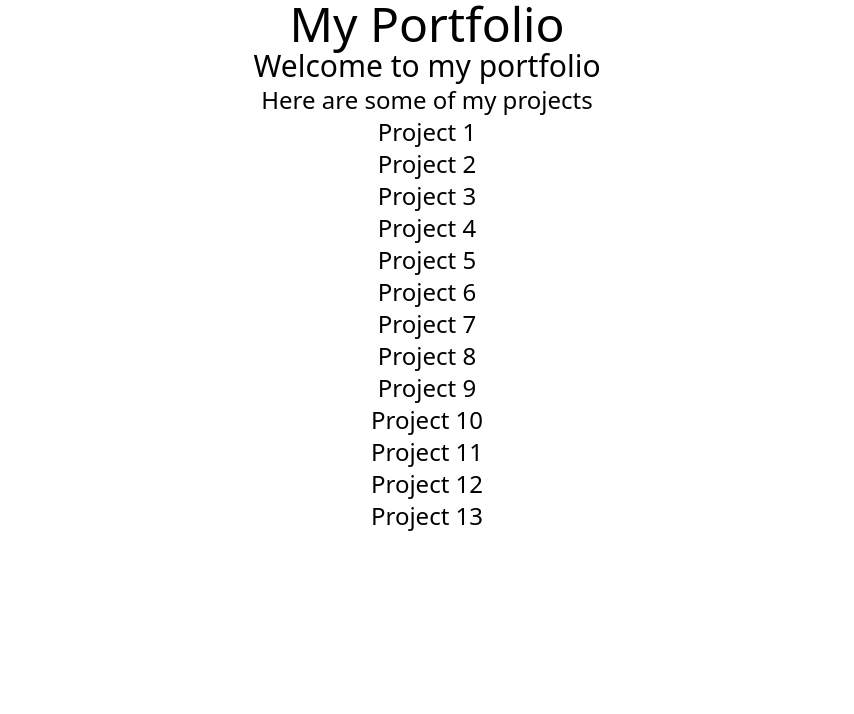
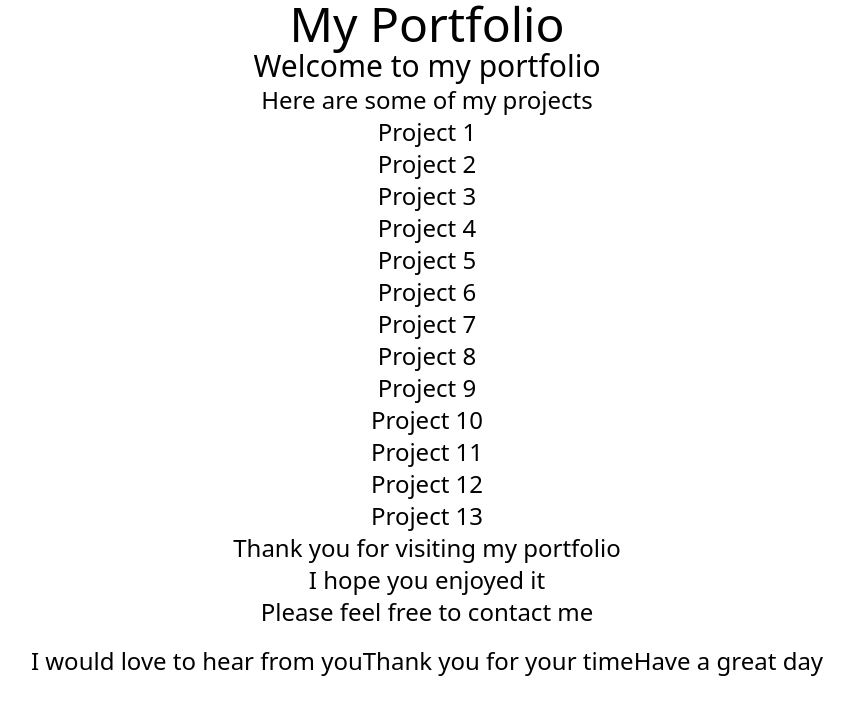
Before and after one commit to MogesBekele/portfolio-in-react, a React (Vite) app in the folder portfolio/: page / in a window 1280 px wide. Shown: the top 714 px of the page, without its empty margins (213-1067 px from the left). Built offline with nearby package versions, Linux system fonts and the light colour scheme.

Commit message:
just start the project

```diff
--- a/portfolio/src/App.jsx
+++ b/portfolio/src/App.jsx
@@ -53,6 +53,25 @@ const App = () => {
           Project 13
         </li>
       </ul>
+      <h4 className="text-2xl text-center items-center justify-center">
+
+        Thank you for visiting my portfolio
+      </h4>
+      <h5 className="text-2xl text-center items-center justify-center">
+        I hope you enjoyed it
+      </h5>
+      <h6 className="text-2xl text-center items-center justify-center">
+        Please feel free to contact me
+      </h6>
+      <h7 className="text-2xl text-center items-center justify-center">
+        I would love to hear from you
+      </h7>
+      <h8 className="text-2xl text-center items-center justify-center">
+        Thank you for your time
+      </h8>
+      <h9 className="text-2xl text-center items-center justify-center">
+        Have a great day
+      </h9>
     </div>
   );
 };
```
